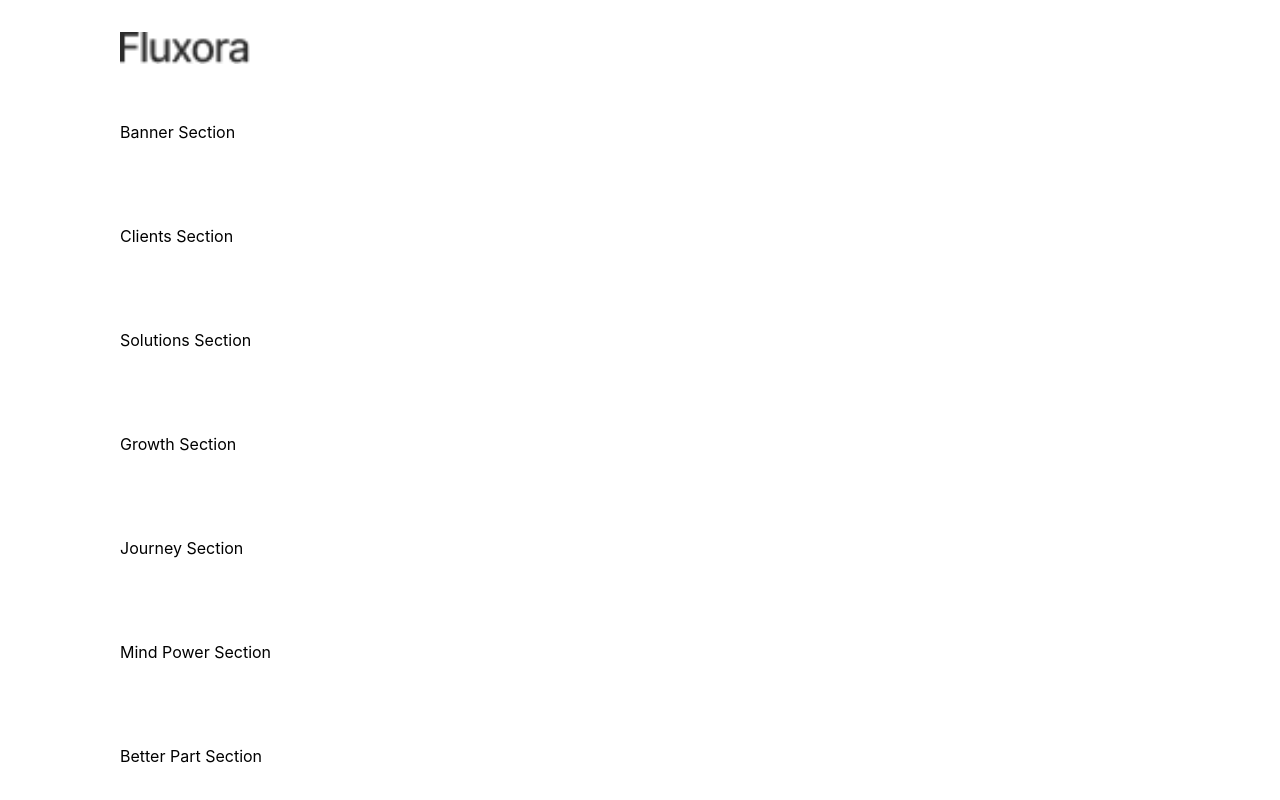
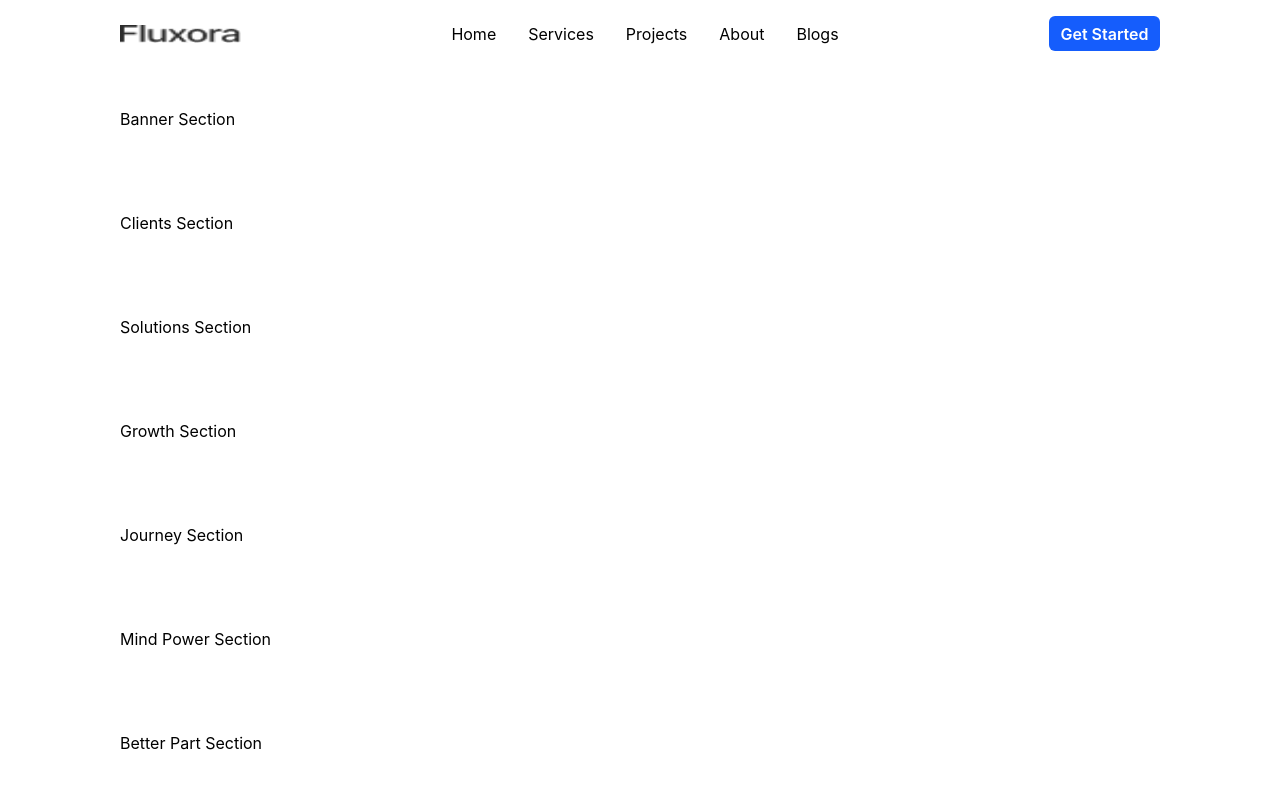
Before and after one commit to rashedmern/Fluxora, a React (Vite) app: page / in a window 1280 px wide. Shown: the top 800 px of the page. Built offline with nearby package versions, Linux system fonts and the light colour scheme; the HTML template or start-up script is replaced by a standard one.

Commit message:
still working on my nav

```diff
--- a/src/components/navbar.jsx
+++ b/src/components/navbar.jsx
@@ -3,20 +3,20 @@ import Container from "./Container"
 
 export default function Navbar() {
   return (
-    <div className="w-full py-4 ">
+    <div className="w-full py-4">
       <Container>
-        <div>
-            <div className="flex items-center justify-between mt-4 ">
-            <img src="../Images/Logo.png" alt="Fluxora Logo" className="h-8" />
-        </div>
-        <div>
-          <ul>
-          <li></li>
-          <li></li>
-          <li></li>
-          <li></li>
+        <div className="flex items-center justify-between ">
+          <img src="../Images/Logo.png" alt="Fluxora Logo" className=" w-[121px] h-[18px]" />
+          <ul className="flex gap-8">
+            <li className="cursor-pointer hover:text-blue-500">Home</li>
+            <li className="cursor-pointer hover:text-blue-500">Services</li>
+            <li className="cursor-pointer hover:text-blue-500">Projects</li>
+            <li className="cursor-pointer hover:text-blue-500">About</li>
+            <li className="cursor-pointer hover:text-blue-500">Blogs</li>
           </ul>
-        </div>
+          <button className="w-[111px] h-[35px] bg-blue-600 text-white rounded-md font-semibold hover:bg-blue-700 transition font-">
+            Get Started
+          </button>
         </div>
       </Container>
     </div>
--- a/src/index.css
+++ b/src/index.css
@@ -1,2 +1,2 @@
-@import url('https://fonts.googleapis.com/css2?family=Inter:ital,opsz,wght@0,14..32,100..900;1,14..32,100..900&display=swap');
+@import url('https://fonts.googleapis.com/css2?family=Inter:ital,opsz,wght@0,14..32,100..900;1,14..32,100..900&display=swap&family=Poppins:wght@400;600;700&display=swap');
 @import "tailwindcss";
--- /dev/null
+++ b/tailwind.config.js
@@ -0,0 +1,15 @@
+/** @type {import('tailwindcss').Config} */
+export default {
+  content: [
+    "./index.html",
+    "./src/**/*.{js,jsx}",
+  ],
+  theme: {
+    extend: {
+      fontFamily: {
+        poppins: ['Poppins', 'sans-serif'],
+      },
+    },
+  },
+  plugins: [],
+}
```
